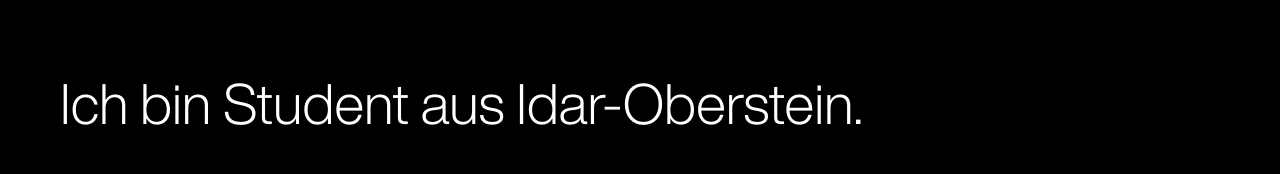
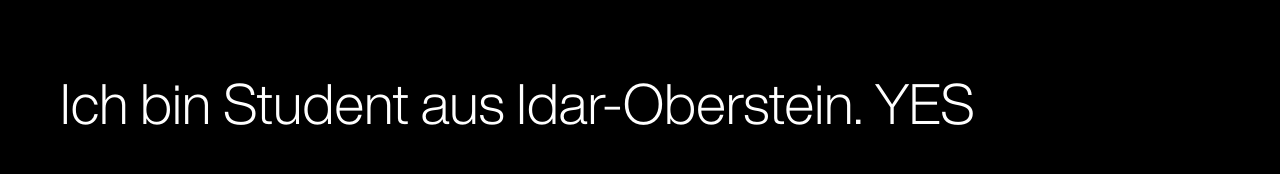
Before and after one commit to SenorBardales/SenorBardales.github.io, a plain HTML site: page index.html in a window 1280 px wide. Shown: the part 266-440 px from the top of the page. Drawn offline with Linux system fonts and the light colour scheme.

Commit message:
Update index.html

```diff
--- a/index.html
+++ b/index.html
@@ -69,7 +69,7 @@
 		</div>
 
 		<div class="intro animated fadeInDown delay2">
-			<h1>Ich bin Student aus Idar-Oberstein.</h1>
+			<h1>Ich bin Student aus Idar-Oberstein. YES</h1>
 			<p class="selected">Was ich so mache ↓</p>
 		</div>
 
```
